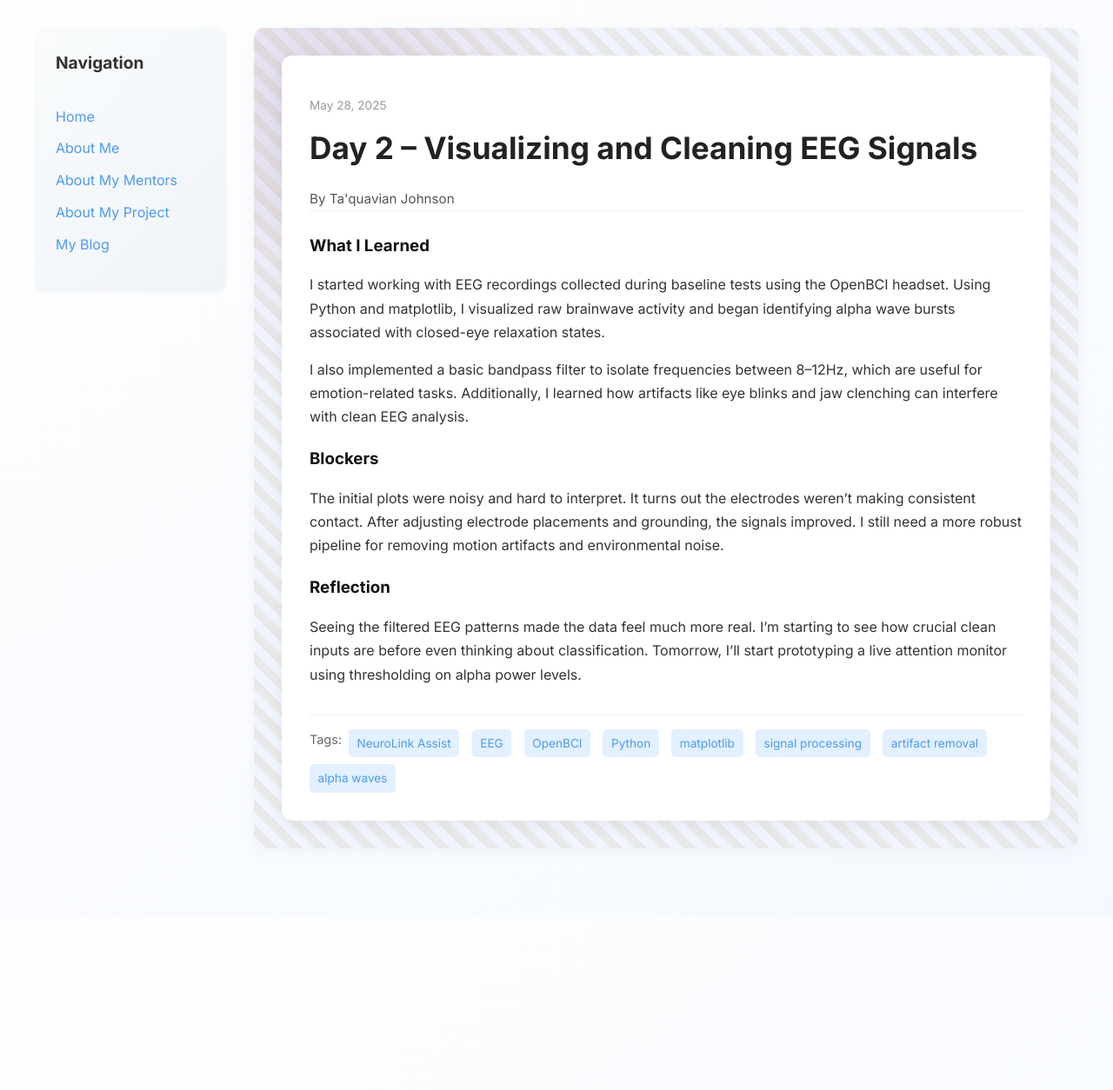
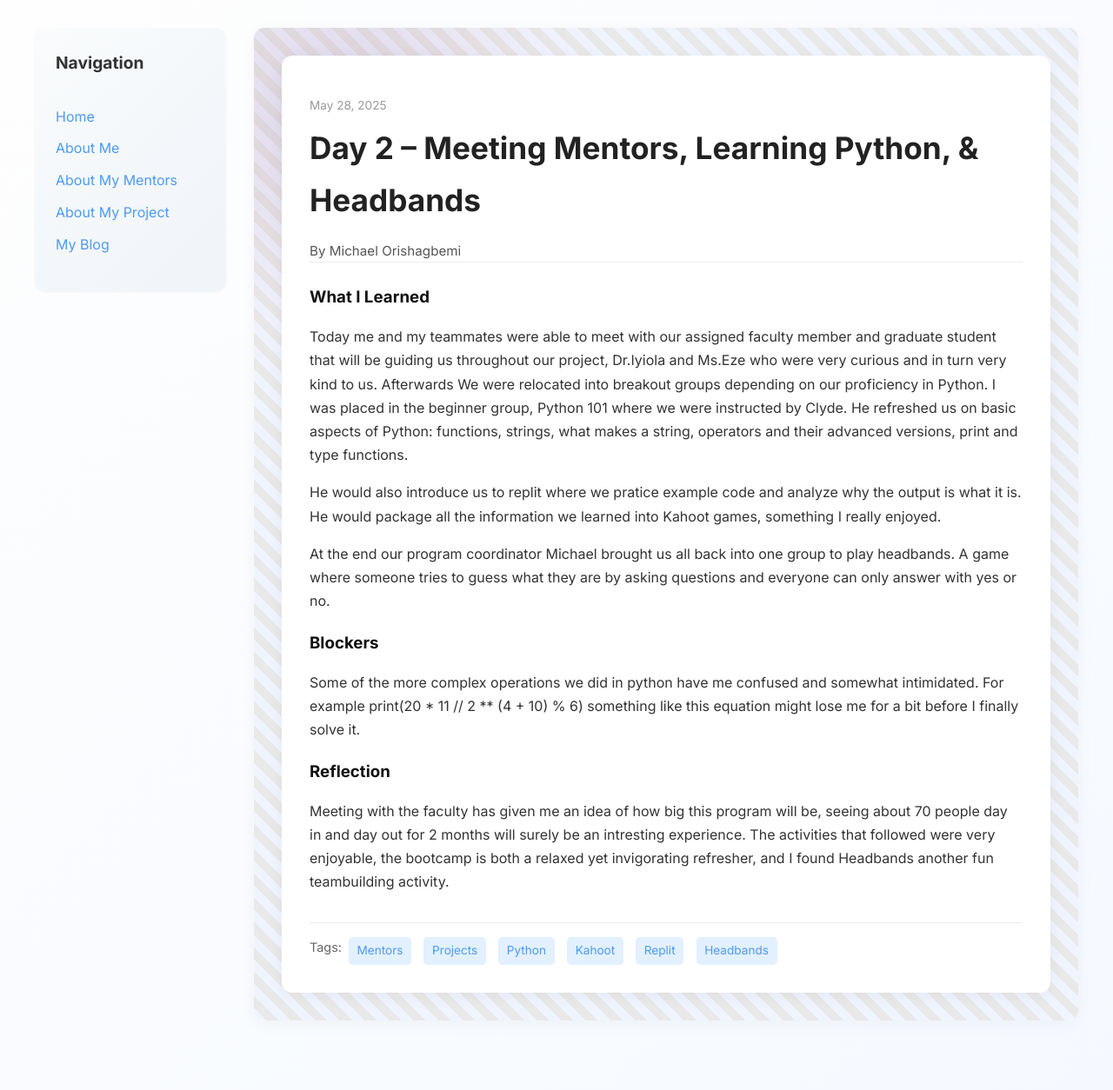
Before and after one commit to miori2/miori2.github.io, a Jekyll site: the page built from _posts/2025-05-28-day-2.md, in a window 1280 px wide. Shown: the whole page at 87% size. Built offline with Jekyll 4.4.1, drawn with Linux system fonts in a browser that asks for light colours; before the commit the page ends 1056 px from its top, so only the background shows below that.

Commit message:
Update 2025-05-28-day-2.md

```diff
--- a/_posts/2025-05-28-day-2.md
+++ b/_posts/2025-05-28-day-2.md
@@ -1,19 +1,21 @@
 ---
 layout: post
-title: "Day 2 – Visualizing and Cleaning EEG Signals"
+title: "Day 2 – Meeting Mentors, Learning Python, & Headbands"
 date: 2025-05-28
-author: Ta'quavian Johnson
+author: Michael Orishagbemi
 permalink: /day2.html
-tags: ["NeuroLink Assist", "EEG", "OpenBCI", "Python", "matplotlib", "signal processing", "artifact removal", "alpha waves"]
+tags: ["Mentors", "Projects", "Python", "Kahoot", "Replit", "Headbands"]
 
 what_i_learned: |
-  I started working with EEG recordings collected during baseline tests using the OpenBCI headset. Using Python and matplotlib, I visualized raw brainwave activity and began identifying alpha wave bursts associated with closed-eye relaxation states.
+  Today me and my teammates were able to meet with our assigned faculty member and graduate student that will be guiding us throughout our project, Dr.Iyiola and Ms.Eze who were very curious and in turn very kind to us. Afterwards We were relocated into breakout groups depending on our proficiency in Python. I was placed in the beginner group, Python 101 where we were instructed by Clyde. He refreshed us on basic aspects of Python: functions, strings, what makes a string, operators and their advanced versions, print and type functions.
 
-  I also implemented a basic bandpass filter to isolate frequencies between 8–12Hz, which are useful for emotion-related tasks. Additionally, I learned how artifacts like eye blinks and jaw clenching can interfere with clean EEG analysis.
+  He would also introduce us to replit where we pratice example code and analyze why the output is what it is. He would package all the information we learned into Kahoot games, something I really enjoyed.
+
+  At the end our program coordinator Michael brought us all back into one group to play headbands. A game where someone tries to guess what they are by asking questions and everyone can only answer with yes or no.
 
 blockers: |
-  The initial plots were noisy and hard to interpret. It turns out the electrodes weren’t making consistent contact. After adjusting electrode placements and grounding, the signals improved. I still need a more robust pipeline for removing motion artifacts and environmental noise.
+  Some of the more complex operations we did in python have me confused and somewhat intimidated. For example print(20 * 11 // 2 ** (4 + 10) % 6) something like this equation might lose me for a bit before I finally solve it.
 
 reflection: |
-  Seeing the filtered EEG patterns made the data feel much more real. I’m starting to see how crucial clean inputs are before even thinking about classification. Tomorrow, I’ll start prototyping a live attention monitor using thresholding on alpha power levels.
+  Meeting with the faculty has given me an idea of how big this program will be, seeing about 70 people day in and day out for 2 months will surely be an intresting experience. The activities that followed were very enjoyable, the bootcamp is both a relaxed yet invigorating refresher, and I found Headbands another fun teambuilding activity.
 ---
```
